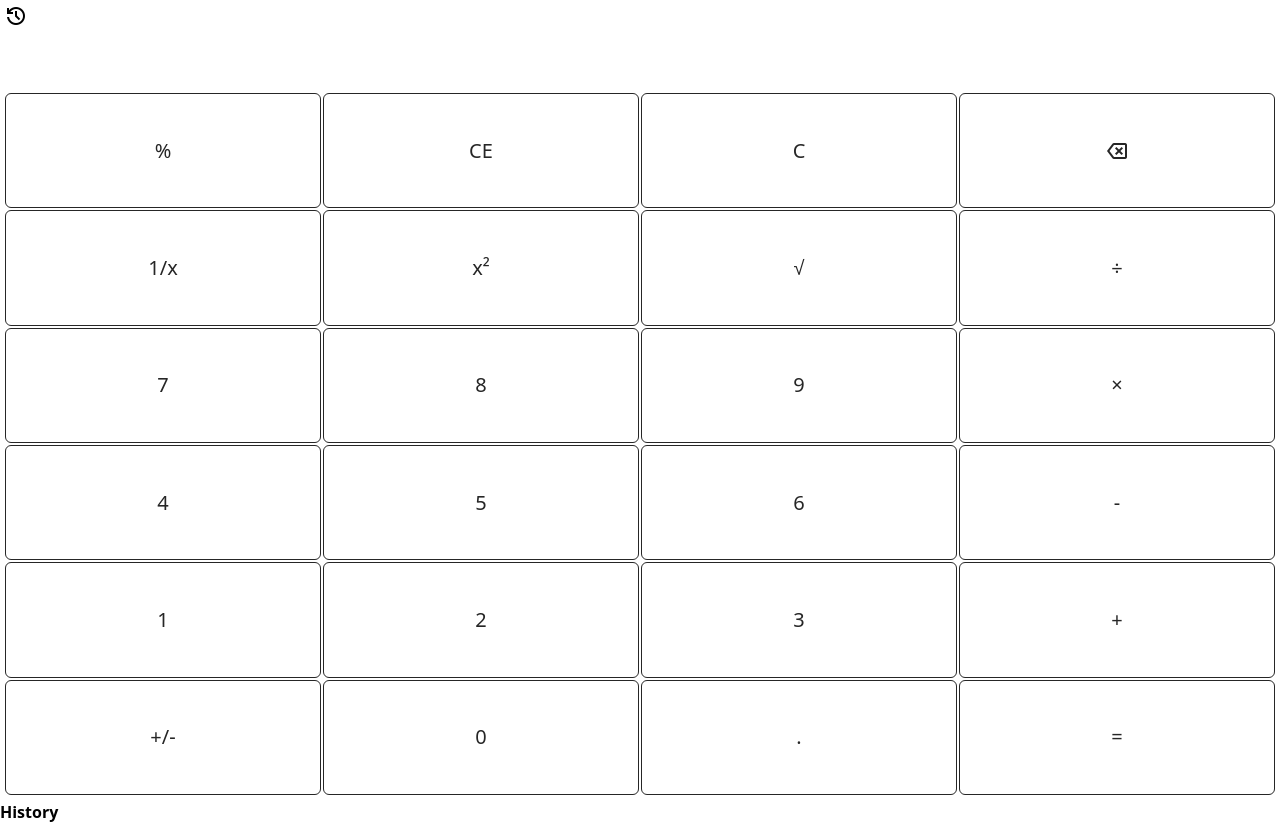
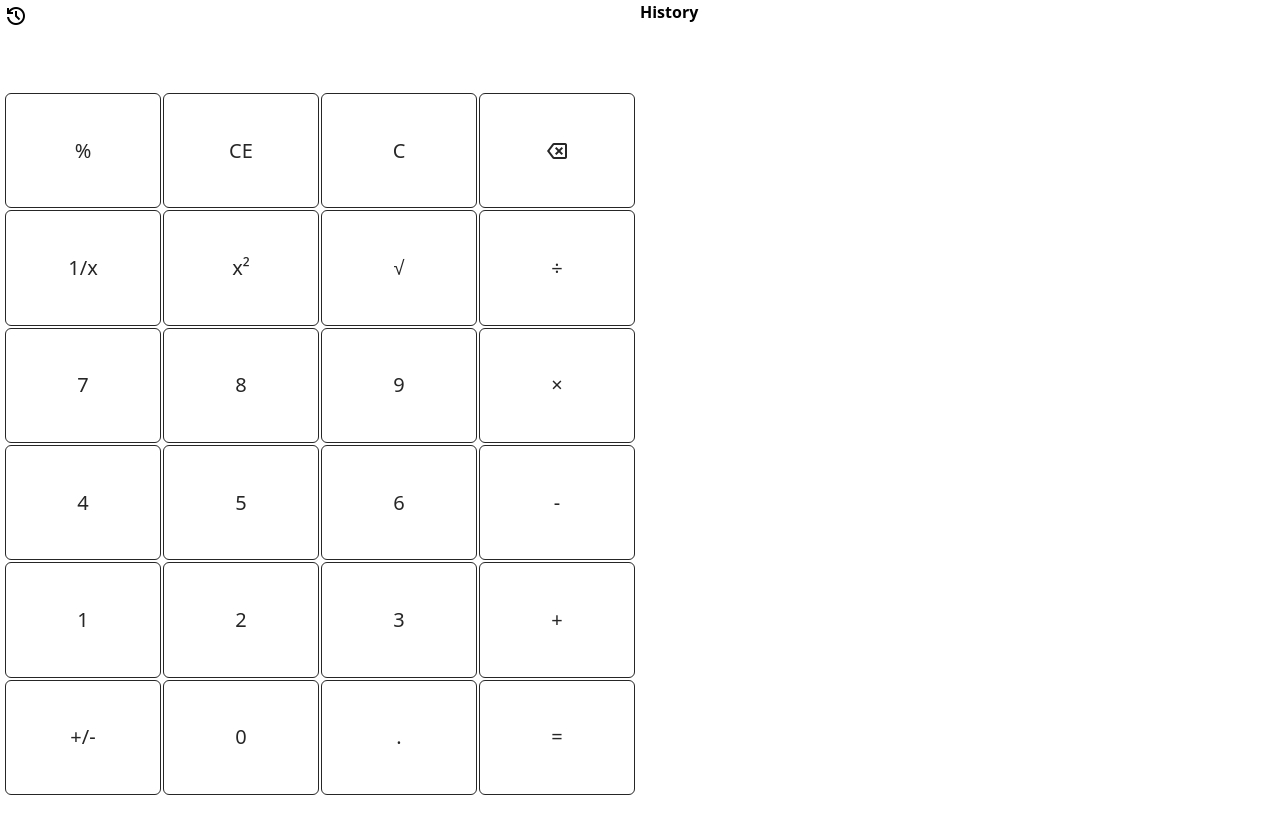
Before and after one commit to lemredd/calculator, a Vue app: page / in a window 1280 px wide. After the commit the page ends 800 px from the top, so only its background shows below. Built offline with nearby package versions, Linux system fonts and the light colour scheme.

Commit message:
feat(ui): flex the whole `<body>` container

```diff
--- a/src/style.scss
+++ b/src/style.scss
@@ -1,6 +1,31 @@
 @tailwind base;
 @tailwind components;
 @tailwind utilities;
+
+body {
+	@apply flex;
+
+	#app {
+		@apply flex-1;
+		max-width: 768px;
+	}
+
+	#history-container-shown-by-default {
+		display: none;
+	}
+
+	@screen md {
+		#app {
+			max-width: 640px;
+		}
+
+		#history-container-shown-by-default {
+			display: block;
+		}
+
+	}
+}
+
 
 button:not(.no-border) {
 	@apply m-[1px] px-2 py-1;
```
